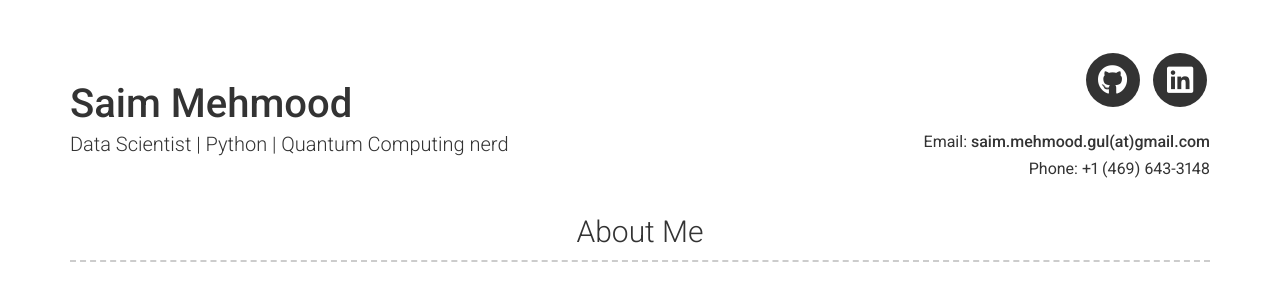
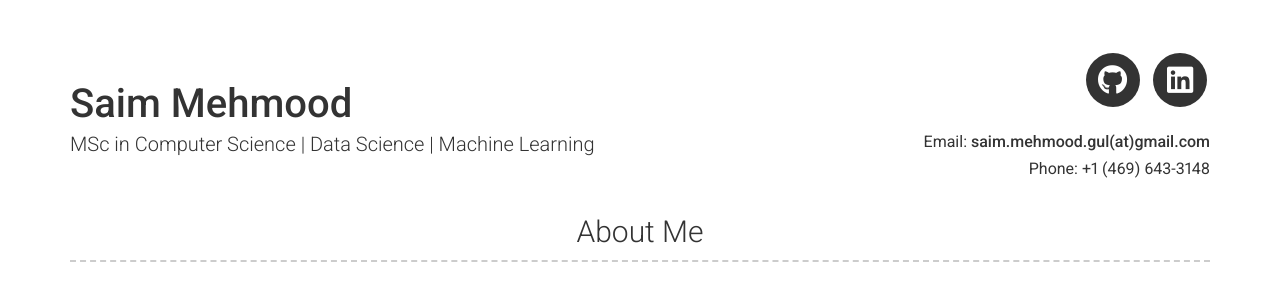
Before and after one commit to saimmehmood/saimmehmood.github.io, a Jekyll site: the page built from index.md, in a window 1280 px wide and 900 px high. Shown: the top 300 px of the window. Built offline with Jekyll 4.4.1, drawn with Linux system fonts in a browser that asks for light colours; nearby versions of some CDN libraries.

Commit message:
7/12/2021 9:05 AM

```diff
--- a/_config.yml
+++ b/_config.yml
@@ -6,7 +6,7 @@ darkmode: false
 
 # Personal info
 name: Saim Mehmood
-title: Data Scientist | Python | Quantum Computing nerd
+title: MSc in Computer Science | Data Science | Machine Learning
 email: saim.mehmood.gul(at)gmail.com
 phone: +1 (469) 643-3148
 #website: saimmemhmood.com
```
